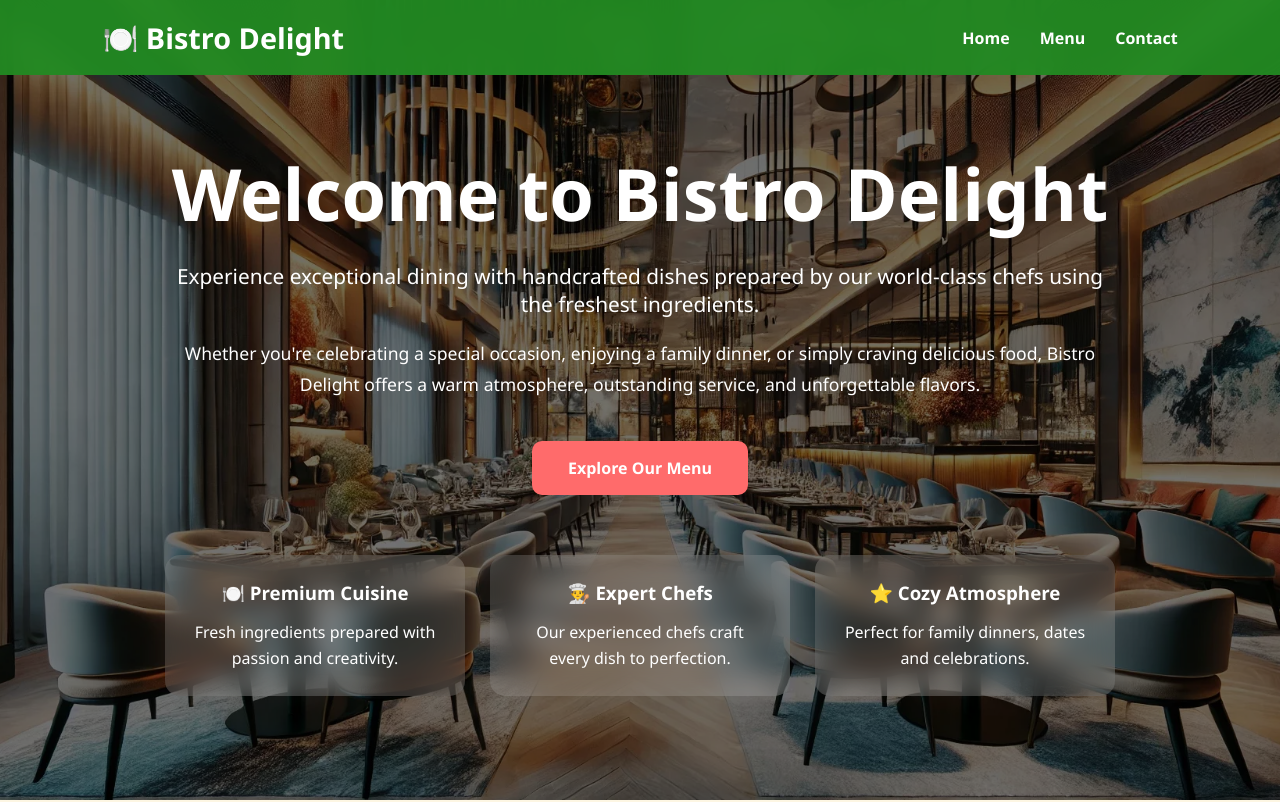
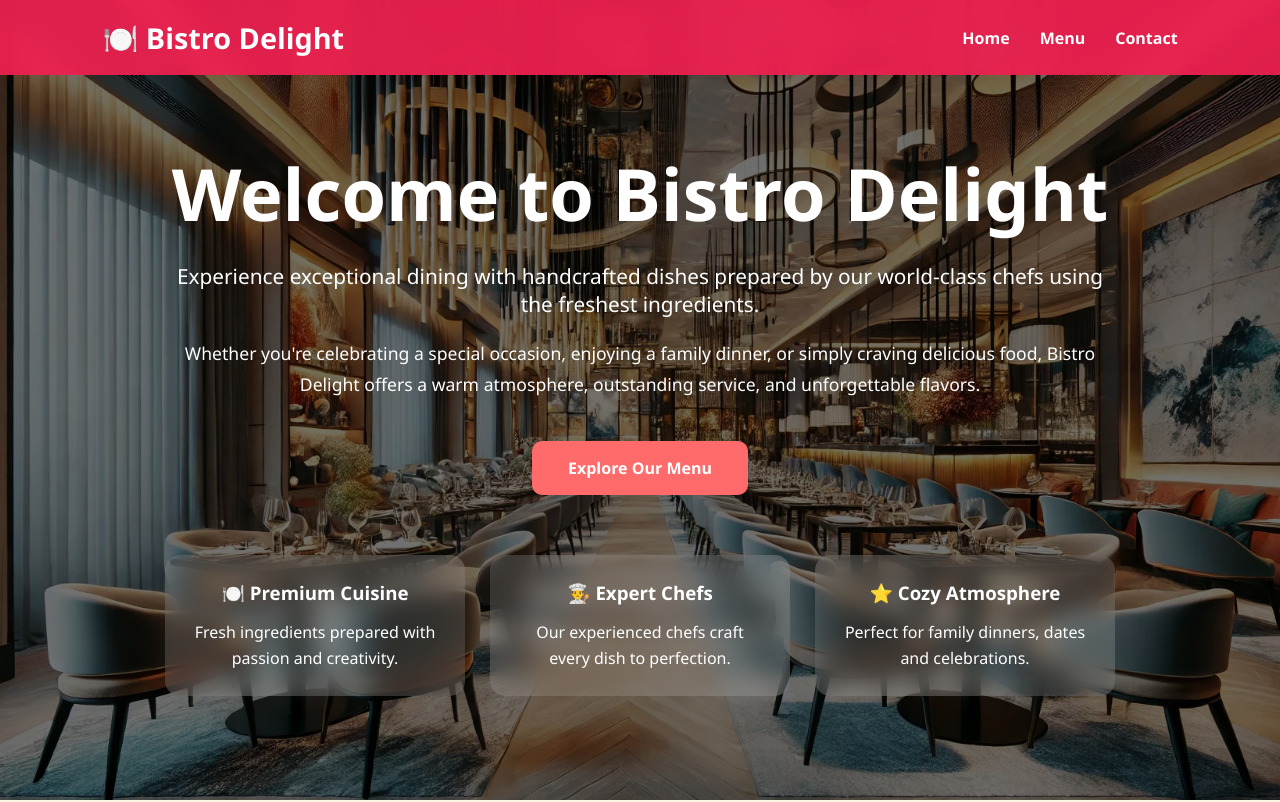
Before and after one commit to zohaibkhanse/restaurant-web-app, a React (Vite) app: page / in a window 1280 px wide. Shown: the top 802 px of the page. Built offline with nearby package versions, Linux system fonts and the light colour scheme.

Commit message:
Release: Release version v1.0.0

```diff
--- a/src/components/NavBar.css
+++ b/src/components/NavBar.css
@@ -13,8 +13,8 @@
   align-items: center;
 
   padding: 18px 8%;
-  /* background: rgba(238, 33, 81, 0.932); */
-  background: rgba(34, 139, 34, 0.95);
+  background: rgba(238, 33, 81, 0.932);
+  /* background: rgba(34, 139, 34, 0.95); */
   backdrop-filter: blur(10px);
 
   z-index: 1000;
```
